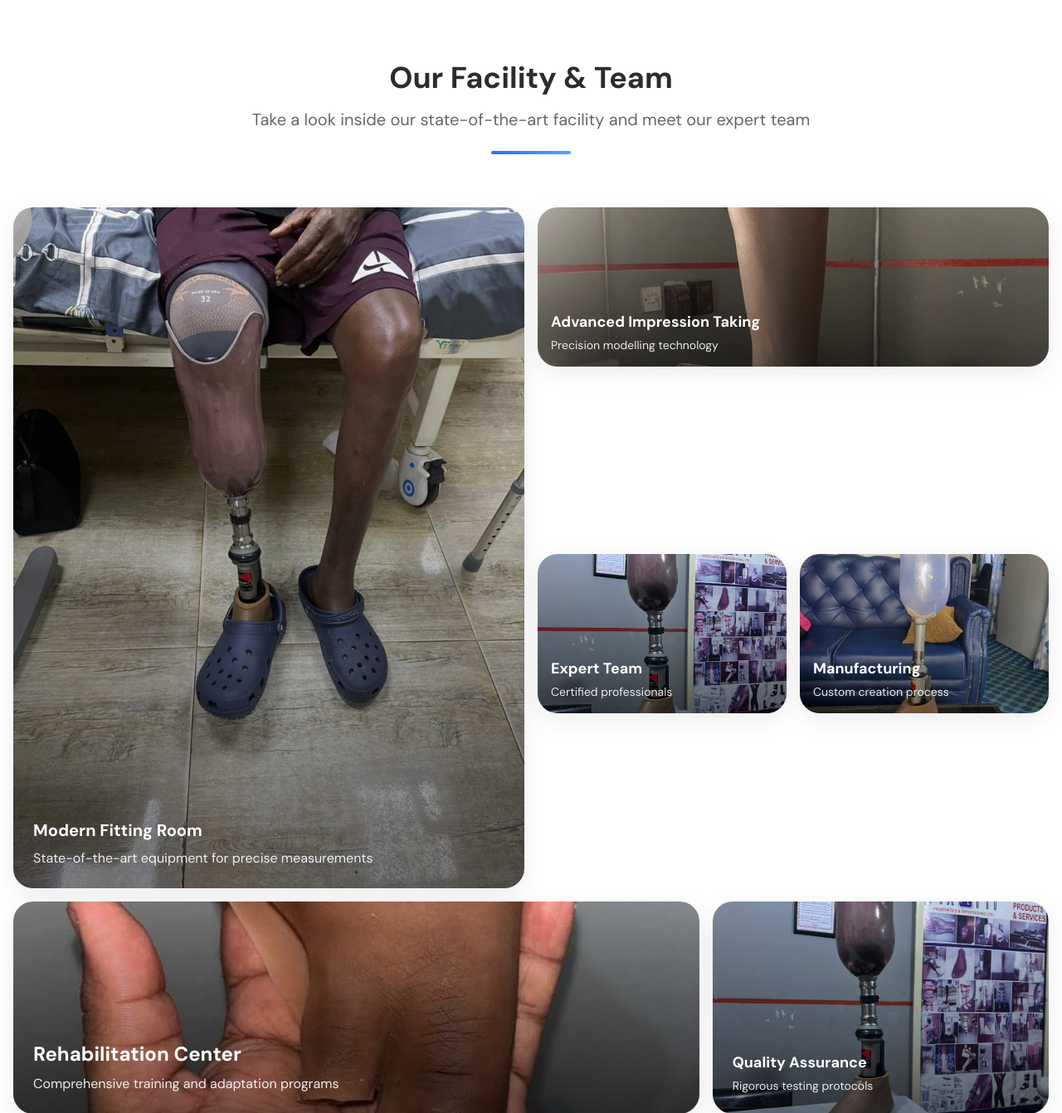
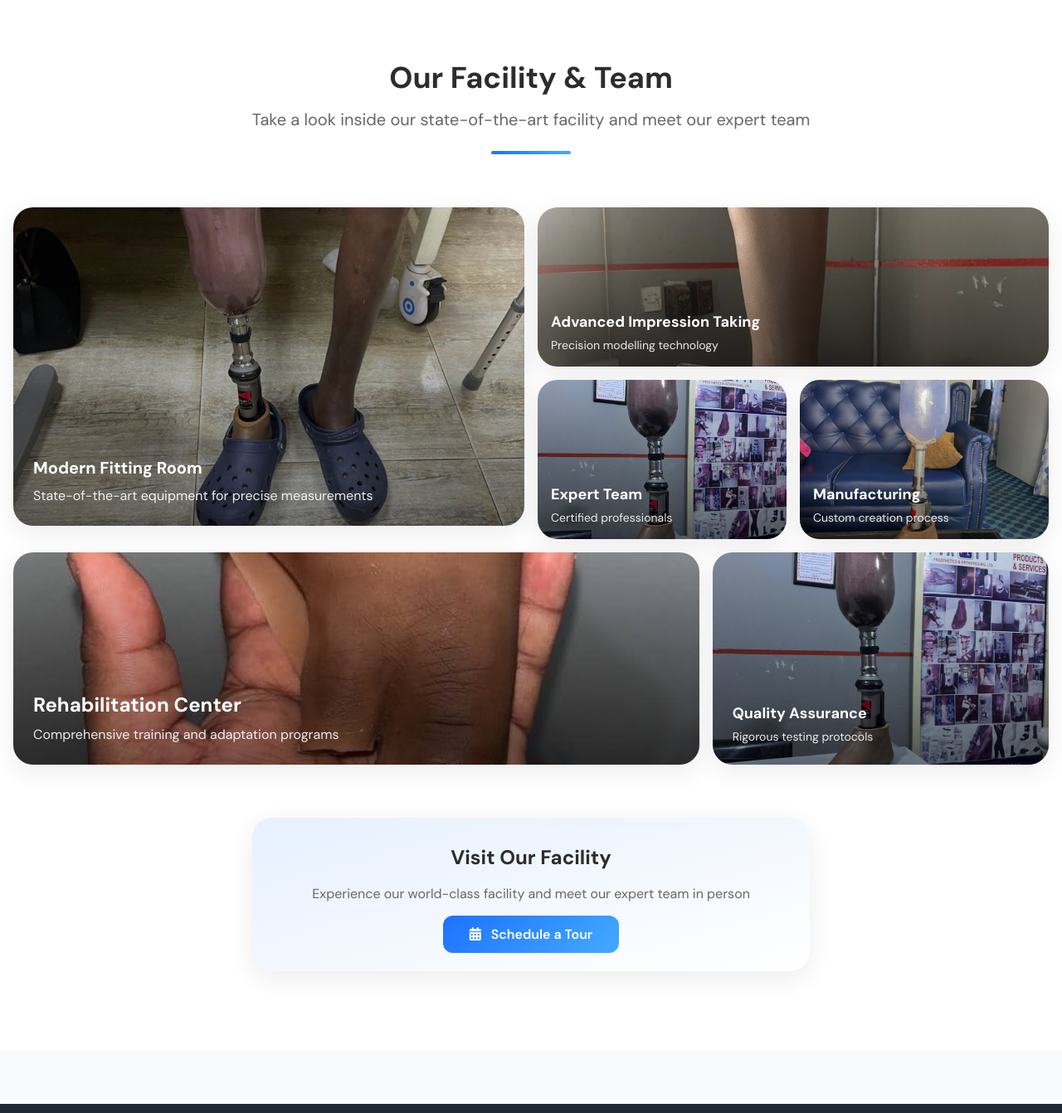
Before and after one commit to ctoriola/fixandfit2, a Flask app: page /about in a window 1280 px wide. Shown: the part 3903-5245 px from the top of the page at 83% size. Run offline with Flask 3, Linux system fonts and the light colour scheme; some libraries are stand-ins or nearby versions.

Commit message:
Reduce Modern Fitting Room image height to improve gallery layout

```diff
--- a/templates/about.html
+++ b/templates/about.html
@@ -317,7 +317,7 @@
         <div class="grid grid-cols-12 gap-4 h-auto">
             <!-- Large image - spans 6 columns on desktop, full width on mobile -->
             <div class="col-span-12 lg:col-span-6 row-span-2">
-                <div class="relative h-96 lg:h-full rounded-3xl overflow-hidden shadow-card hover:shadow-soft transition-all group">
+                <div class="relative h-64 lg:h-96 rounded-3xl overflow-hidden shadow-card hover:shadow-soft transition-all group">
                     <img src="{{ url_for('static', filename='images/7.jpeg') }}"
                          alt="Modern prosthetic fitting room"
                          class="w-full h-full object-cover group-hover:scale-105 transition-transform duration-500">
```
